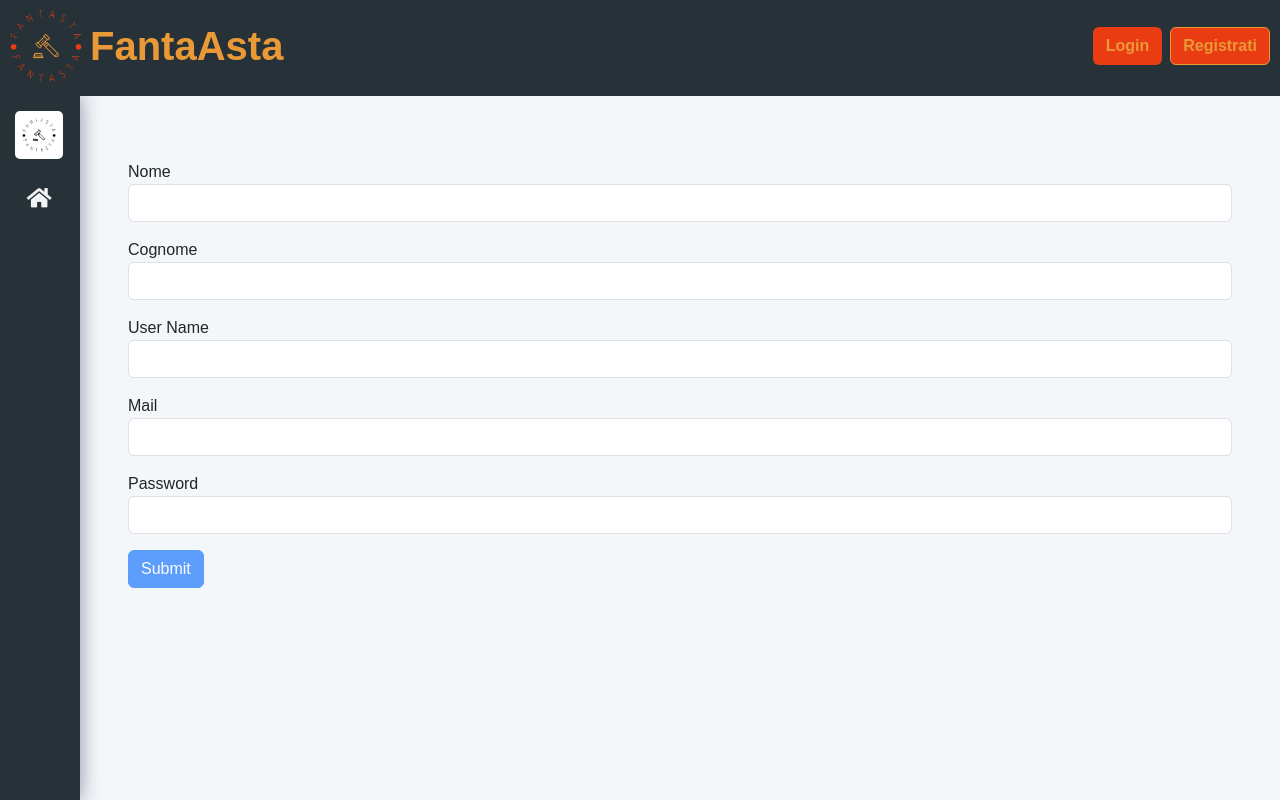
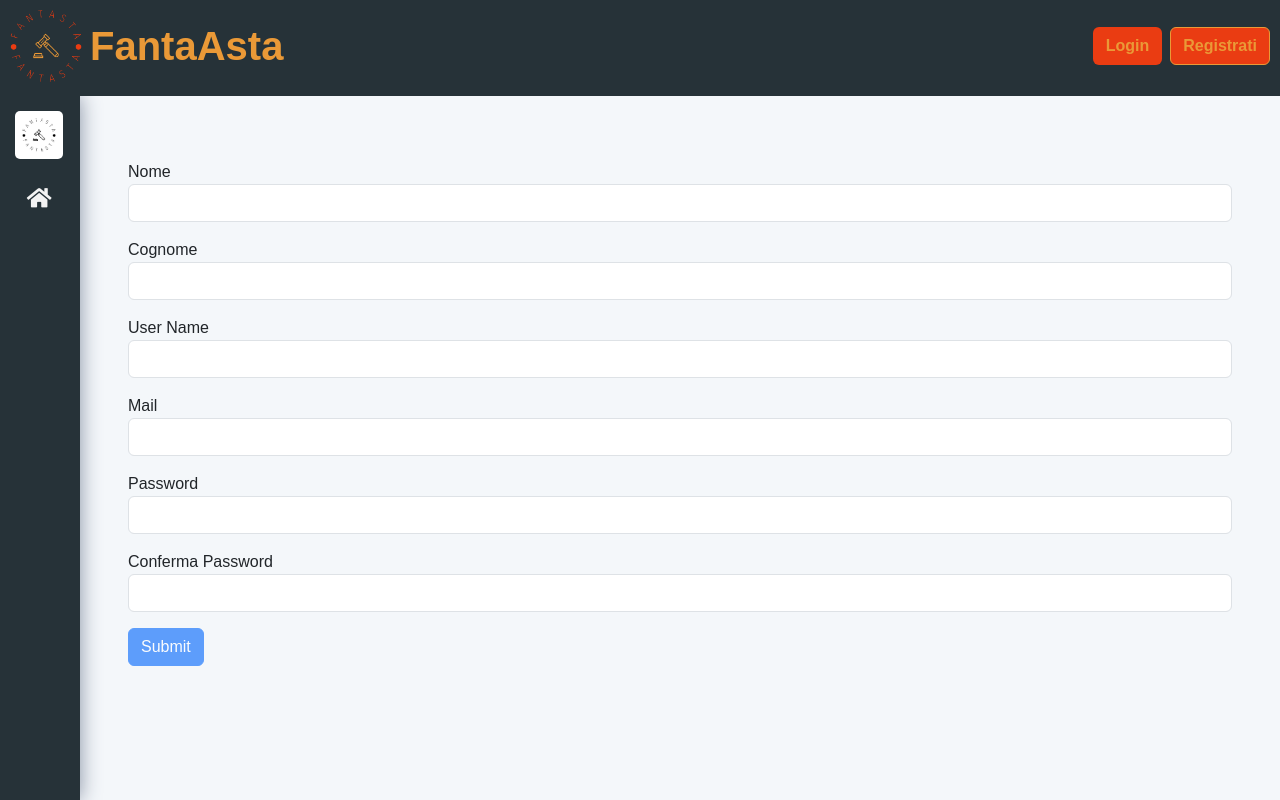
Before and after one commit to Cingols93/FantAsta, an Angular app: page /register in a window 1280 px wide. Built offline with nearby package versions, Linux system fonts and the light colour scheme; a web font is replaced by a local one.

Commit message:
validazione password

```diff
--- a/src/app/core/components/registration/registration.component.html
+++ b/src/app/core/components/registration/registration.component.html
@@ -38,12 +38,12 @@
       formControlName="email"
       required
     />
-    <span class="text-danger" *ngIf="mailIsValid"
+    <span class="text-danger" *ngIf="!mailIsValid"
       >Mail non valida inserire '@'</span
     >
   </div>
   <div class="form-group mt-3">
-    <label for="password">Password </label>
+    <label for="password">Password</label>
     <input
       class="form-control"
       id="password"
@@ -51,6 +51,19 @@
       formControlName="password"
       required
     />
+  </div>
+  <div class="form-group mt-3">
+    <label for="password">Conferma Password</label>
+    <input
+      class="form-control"
+      id="confirmPassword"
+      type="password"
+      formControlName="confirmPassword"
+      required
+    />
+    <span class="text-danger" *ngIf="!passwordsIsValid"
+      >Le password non coincidono</span
+    >
   </div>
 
   <button
--- a/src/app/core/components/registration/registration.component.ts
+++ b/src/app/core/components/registration/registration.component.ts
@@ -7,19 +7,28 @@ import { FormGroup, FormControl } from '@angular/forms';
   styleUrls: ['./registration.component.scss'],
 })
 export class RegistrationComponent {
-  mailIsValid: boolean = false;
+  mailIsValid: boolean = true;
+  passwordsIsValid: boolean = true;
   profileForm = new FormGroup({
     firstName: new FormControl(''),
     lastName: new FormControl(''),
     username: new FormControl(''),
     email: new FormControl(''),
     password: new FormControl(''),
+    confirmPassword: new FormControl(''),
   });
   onSubmit() {
     if (!this.profileForm.value.email?.includes('@')) {
-      this.mailIsValid = true;
+      this.mailIsValid = false;
     } else {
-      false;
+      true;
+    }
+    if (
+      this.profileForm.value.password !== this.profileForm.value.confirmPassword
+    ) {
+      this.passwordsIsValid = false;
+    } else {
+      true;
     }
 
     console.log(this.profileForm);
```
